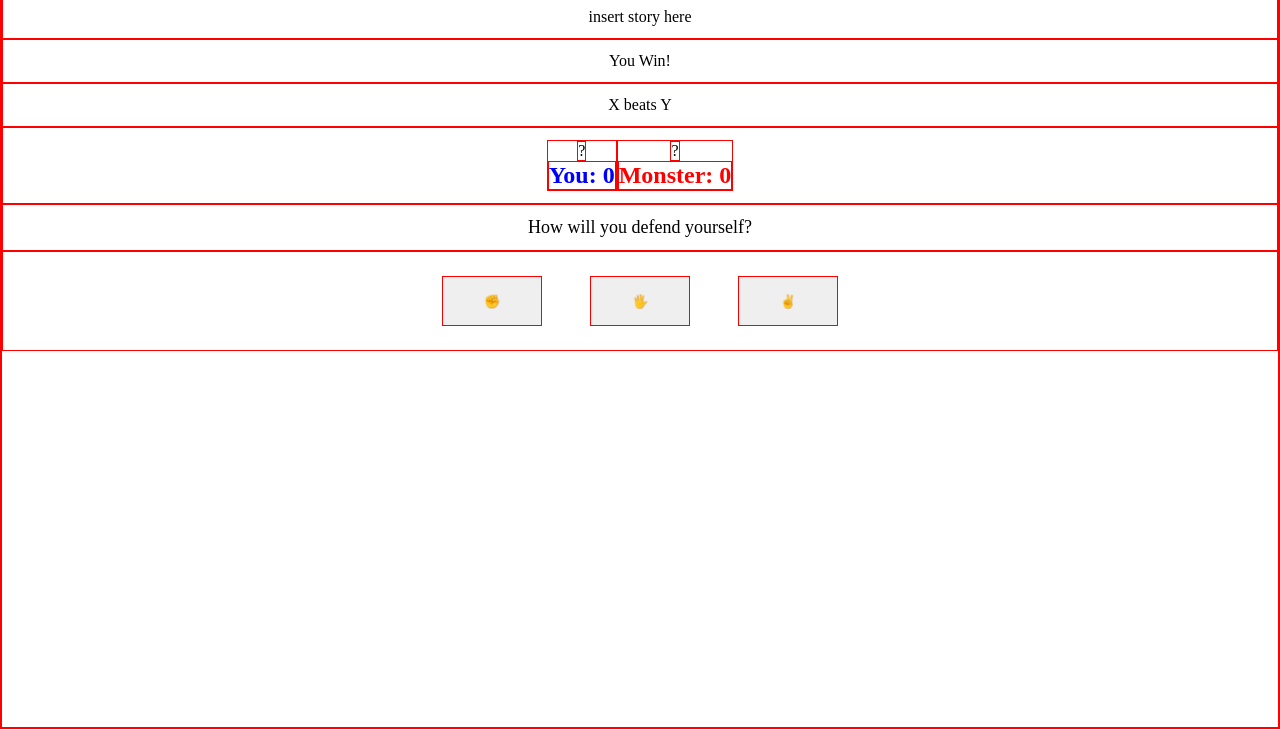
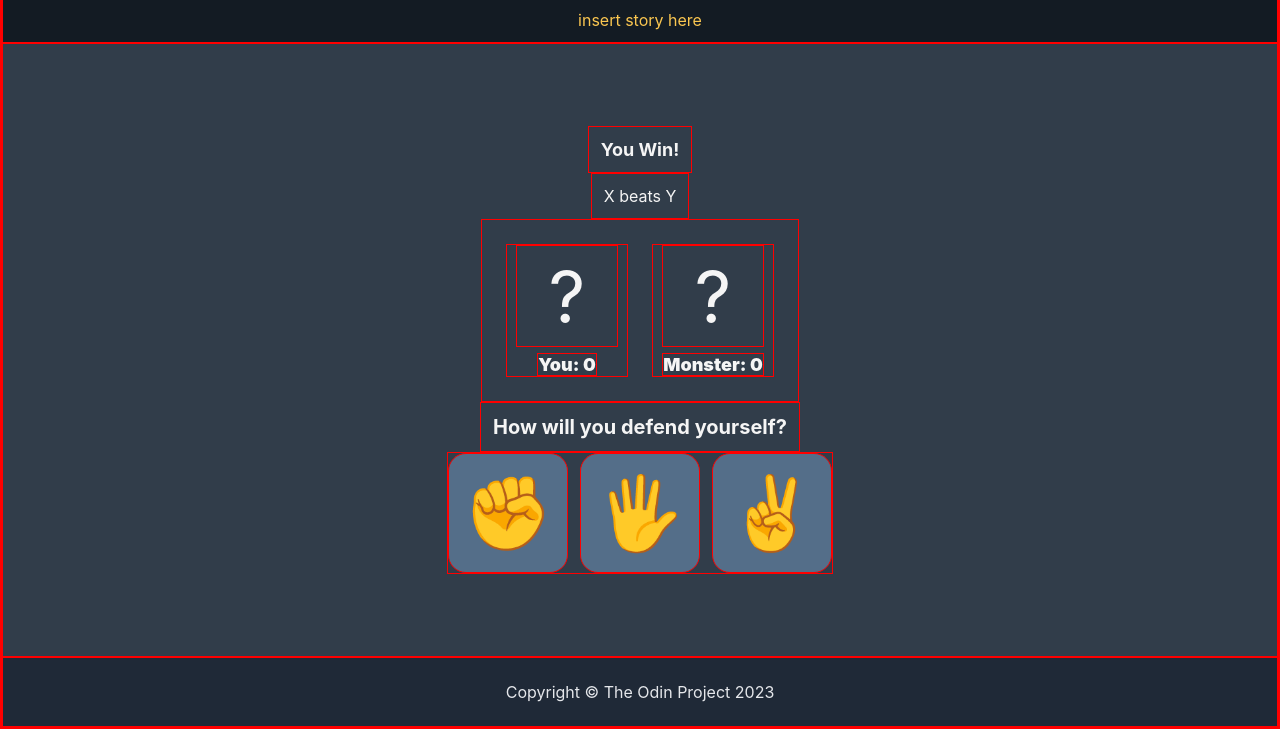
Before and after one commit to saumG/odin-rockpapersci, a plain HTML site: page index.html in a window 1280 px wide. Shown: the part 75-804 px from the top of the page. Drawn offline with Linux system fonts and the light colour scheme.

Commit message:
changed the styles and made the web app take up the entire screen

```diff
--- a/index.html
+++ b/index.html
@@ -10,7 +10,7 @@
 <body>
     <div class="header">Welcome to the most important game of your life!</div>
     <div class="game-story">insert story here</div>
-
+    <div class="game">
         <div class="round-results">You Win!</div>
         <div class="round-results-desc">X beats Y</div>
         <div class="scores">
@@ -23,12 +23,13 @@
                 <div class="score">Monster: 0</div>
             </div>
         </div>
-
         <div class="prompt-user">How will you defend yourself?</div>
         <div class="rps-options">
             <button class="square-button rock">✊</button>
             <button class="square-button paper">🖐️</button>
             <button class="square-button scissors">✌️</button>
         </div>
+    </div>
+    <div class="footer">Copyright © The Odin Project 2023</div>
 </body>
 </html>
--- a/style.css
+++ b/style.css
@@ -1,6 +1,10 @@
+html,
 body {
-    height: 100vh;
+    font-family: -apple-system, BlinkMacSystemFont, 'Segoe UI', Roboto, Oxygen, Ubuntu, Cantarell, 'Open Sans', 'Helvetica Neue', sans-serif;
+    min-height: 100vh;
     margin: 0;
+    display: flex;
+    flex-direction: column;
 }
 
 .header {
@@ -11,6 +15,8 @@ body {
     padding: 12px;
     font-size: 36px;
     font-weight: 700;
+    color: rgb(250,198,80);
+    background-color: #131b23;
 }
 
 .game-story {
@@ -18,28 +24,30 @@ body {
     align-items: center;
     justify-content: center;
     padding: 12px;
+    color: rgb(250,198,80);
+    background-color: #131b23;
 }
 
-.start {
+.game {
     display: flex;
+    flex: 1;
+    flex-direction: column;
     align-items: center;
     justify-content: center;
     padding: 12px 24px;
+
+    color: whitesmoke;
+    background-color: #313d4a;
 }
 
-.start button {
-    padding: 12px 24px;
-    font-size: 18px;
-    font-weight: 500;
-    background-color: white;
-}
 
 .prompt-user {
     display: flex;
     align-items: center;
     justify-content: center;
     padding: 12px;
-    font-size: 18px;
+    font-size: 20px;
+    font-weight: 700;
 }
 
 .rps-options {
@@ -47,12 +55,20 @@ body {
     align-items: center;
     justify-content: center;
     flex-wrap: wrap;
+    gap: 12px;
 }
 
 .rps-options > button {
-    height: 50px;
-    width: 100px;
-    margin: 24px 24px;
+    display: flex;
+    align-items: center;
+    justify-content: center;
+    font-size: 72px;
+    height: 120px;
+    width: 120px;
+    border-radius: 18px;
+
+    background-color: #546e89;
+
 }
 
 .round-results,
@@ -65,11 +81,25 @@ body {
     font-weight: 400;
 }
 
+.round-results {
+    font-size: 18px;
+    font-weight: 700;
+}
+
 .scores {
     display: flex;
     align-items: center;
     justify-content: center;
     padding: 12px;
+
+}
+.choice {
+    display: flex;
+    align-items: center;
+    justify-content: center;
+    font-size: 72px;
+    width: 100px;
+    height: 100px;
 }
 
 .scores > .player,
@@ -78,18 +108,26 @@ body {
     flex-direction: column;
     align-items: center;
     justify-content: center;
+    gap: 6px;
+    margin: 12px;
+    width: 120px;
 }
 
 .score {
-    font-size: 24px;
+    font-size: 18px;
     font-weight: 900;
 }
 
-.player > .score {
-    color: blue;
-}
-.computer > .score {
-    color: red;
+.footer {
+    margin-top: auto;
+    display: flex;
+    justify-content: center;
+    align-items: center;
+    background-color: #1f2937;
+    text-align: center;
+    justify-content: center;
+    padding: 24px;
+    color: #e5e7eb;
 }
 
 * {
```
Lines whose indentation alone changed are shown as unchanged.
